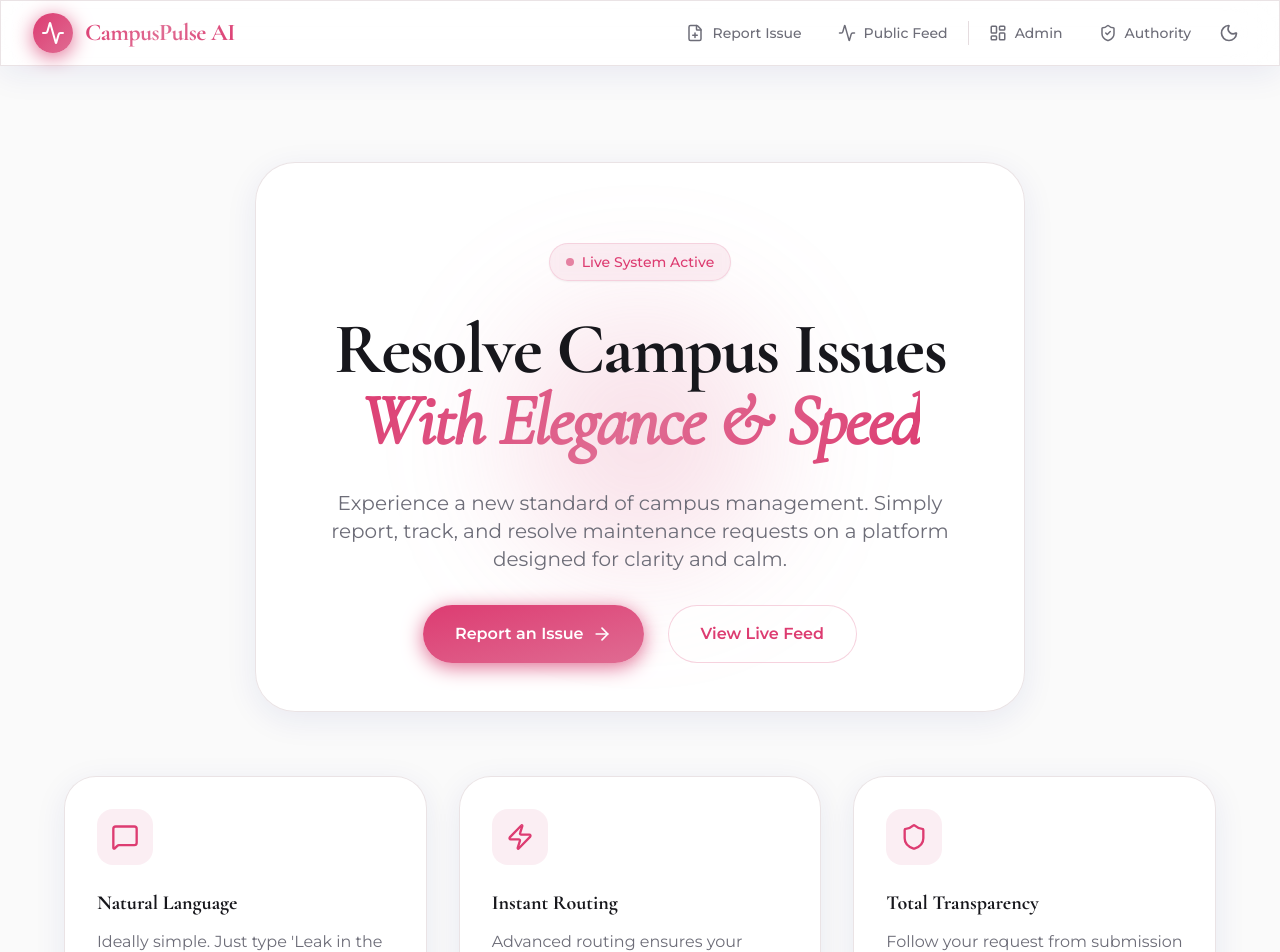
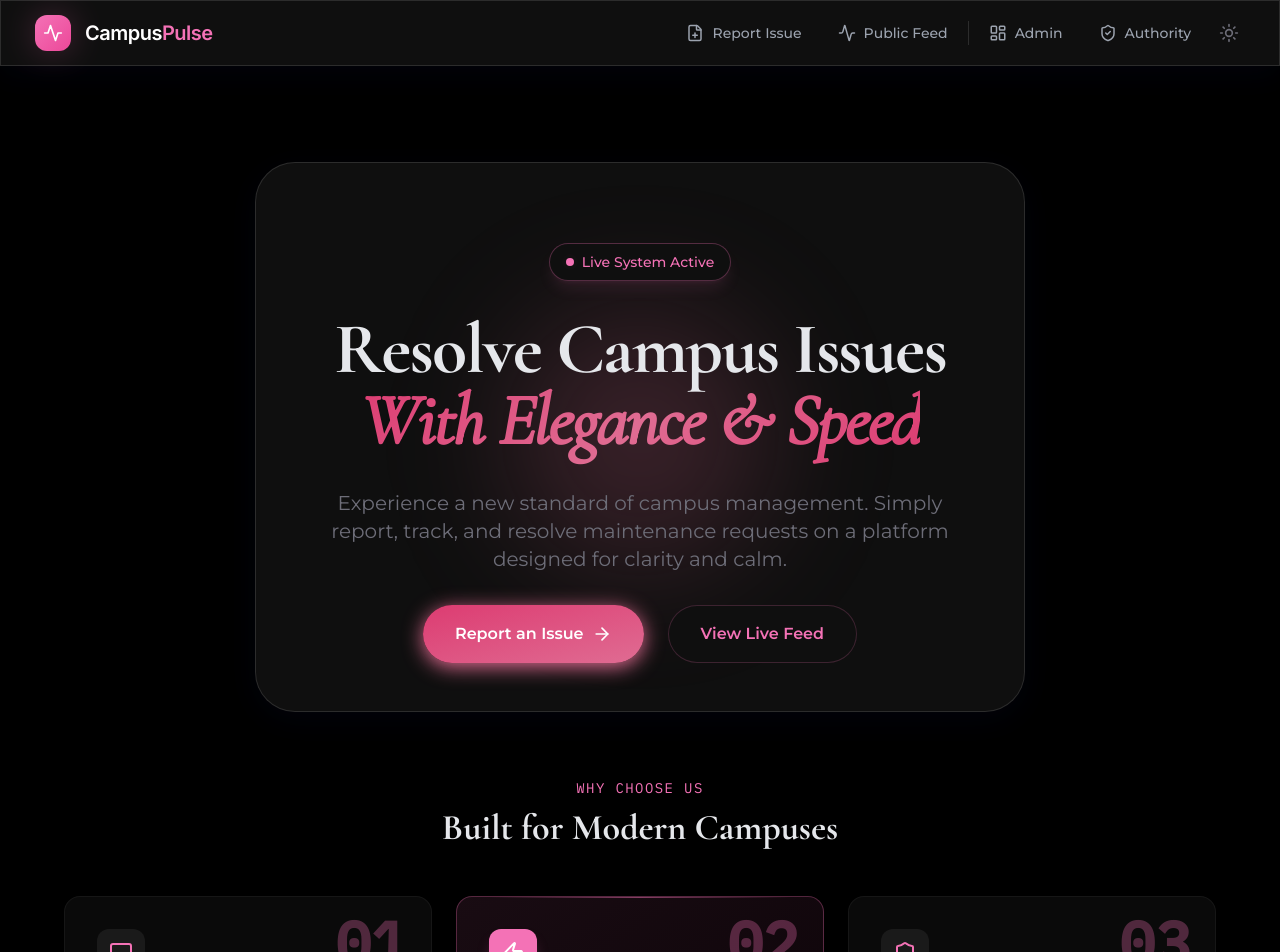
Before and after one commit to dietcokezerosugar/campuspulseai, a React (Vite) app: page / in a window 1280 px wide. Shown: the top 952 px of the page. Built offline with nearby package versions, Linux system fonts and the light colour scheme; no server answers.

Commit message:
feat: Add dark mode with pitch black theme and premium UI redesign

```diff
--- a/App.tsx
+++ b/App.tsx
@@ -12,11 +12,11 @@ const App: React.FC = () => {
   const [currentView, setCurrentView] = useState<ViewState>('landing');
   const [issues, setIssues] = useState<IssueReport[]>(MOCK_ISSUES);
   const [isDarkMode, setIsDarkMode] = useState<boolean>(() => {
-    // Check local storage or system preference on initial load
+    // Default to dark mode, only use light if explicitly set
     if (typeof window !== 'undefined') {
-      return localStorage.theme === 'dark' || (!('theme' in localStorage) && window.matchMedia('(prefers-color-scheme: dark)').matches);
+      return localStorage.theme !== 'light';
     }
-    return false;
+    return true;
   });
 
   // Apply theme class to HTML element
--- a/components/Layout.tsx
+++ b/components/Layout.tsx
@@ -22,8 +22,8 @@ export const Layout: React.FC<LayoutProps> = ({ children, currentView, setView,
       }}
       className={`flex items-center space-x-2 px-4 py-2 rounded-lg transition-all duration-200 font-medium text-sm
         ${currentView === view
-          ? 'bg-sakura text-white shadow-sakura scale-105'
-          : 'text-muted-foreground hover:bg-sakura-light/50 hover:text-sakura-dark hover:scale-105'
+          ? 'bg-[#F472B6] text-white shadow-lg'
+          : 'text-[#9CA3AF] hover:text-[#E5E7EB] hover:bg-white/5'
         }`}
     >
       <Icon size={18} />
@@ -32,17 +32,26 @@ export const Layout: React.FC<LayoutProps> = ({ children, currentView, setView,
   );
 
   return (
-    <div className="min-h-screen flex flex-col bg-background text-foreground transition-colors duration-300 relative">
+    <div className="min-h-screen flex flex-col bg-background dark:bg-black text-foreground transition-colors duration-300 relative">
       <SakuraParticles />
 
       {/* Header */}
       <header className="sticky top-0 z-50 glass-panel border-b border-border transition-colors duration-300">
         <div className="max-w-[1400px] mx-auto px-4 sm:px-6 lg:px-8 h-16 flex items-center justify-between">
           <div className="flex items-center space-x-3 cursor-pointer group" onClick={() => setView('landing')}>
-            <div className="bg-gradient-to-br from-sakura-dark to-sakura p-2 rounded-lg shadow-sakura group-hover:shadow-glow transition-all duration-300">
-              <Activity className="text-white h-6 w-6" />
+            {/* Logo Icon */}
+            <div className="relative flex items-center justify-center w-10 h-10">
+              <div className="absolute inset-0 bg-[#F472B6] rounded-xl opacity-20 group-hover:opacity-40 blur-lg transition-opacity duration-300"></div>
+              <div className="relative bg-gradient-to-br from-[#F472B6] to-[#EC4899] p-2 rounded-xl">
+                <svg className="h-5 w-5 text-white" viewBox="0 0 24 24" fill="none" stroke="currentColor" strokeWidth="2" strokeLinecap="round" strokeLinejoin="round">
+                  <path d="M22 12h-4l-3 9L9 3l-3 9H2" />
+                </svg>
+              </div>
             </div>
-            <span className="text-2xl font-display font-bold text-gradient-sakura tracking-tight">CampusPulse AI</span>
+            {/* Logo Text */}
+            <span className="text-xl font-semibold tracking-tight text-white" style={{ fontFamily: "'Inter', sans-serif" }}>
+              Campus<span className="text-[#F472B6]">Pulse</span>
+            </span>
           </div>
 
           {/* Desktop Nav */}
--- a/index.css
+++ b/index.css
@@ -3,6 +3,43 @@
   --sakura-main: 340 65% 65%;
   --sakura-dark: 340 70% 55%;
   --sakura-glow: 340 80% 75%;
+
+  /* Theme colors */
+  --background: 0 0% 98%;
+  --foreground: 240 10% 10%;
+  --border: 340 15% 88%;
+  --input: 340 15% 88%;
+}
+
+/* Dark mode theme colors - Custom Palette */
+.dark {
+  --background: 0 0% 0%;
+  /* #000000 - Pitch black */
+  --foreground: 220 13% 91%;
+  /* #E5E7EB - Primary text */
+  --border: 0 0% 100% / 0.12;
+  /* Glass border */
+  --input: 217 33% 17%;
+  /* #1F2937 - Elevated surface */
+
+  /* Card/Surface colors */
+  --card: 0 0% 6%;
+  /* #0F0F0F - Very dark gray for cards */
+  --card-foreground: 220 13% 91%;
+
+  /* Muted text */
+  --muted: 217 19% 27%;
+  /* #374151 */
+  --muted-foreground: 220 9% 46%;
+  /* #6B7280 */
+
+  /* Pink accent for dark mode */
+  --sakura-dark-accent: 330 86% 70%;
+  /* #F472B6 */
+  --sakura-dark-hover: 330 81% 60%;
+  /* #EC4899 */
+  --sakura-dark-glow: 330 86% 70% / 0.25;
+  /* Soft pink glow */
 }
 
 body {
@@ -11,6 +48,30 @@ body {
      but adding fallback here just in case */
   background-color: hsl(0 0% 98%);
   color: hsl(240 10% 10%);
+}
+
+/* Dark mode body styles */
+.dark body,
+html.dark body {
+  background-color: #000000;
+  /* Pitch black */
+  color: #E5E7EB;
+  /* Primary text */
+}
+
+/* Dark mode scrollbar */
+.dark ::-webkit-scrollbar-thumb {
+  background: #374151;
+  /* Muted background */
+}
+
+.dark ::-webkit-scrollbar-thumb:hover {
+  background: #4B5563;
+}
+
+.dark ::-webkit-scrollbar-track {
+  background: #0F0F0F;
+  /* Dark gray for cards */
 }
 
 .text-gradient-sakura {
@@ -34,8 +95,12 @@ body {
 }
 
 .dark .glass-panel {
-  background: hsla(240, 10%, 10%, 0.85);
-  border: 1px solid hsla(340, 15%, 88%, 0.2);
+  background: rgba(255, 255, 255, 0.06);
+  /* Glass background */
+  border: 1px solid rgba(255, 255, 255, 0.12);
+  /* Glass border */
+  backdrop-filter: blur(12px);
+  -webkit-backdrop-filter: blur(12px);
 }
 
 /* Custom Scrollbar */
--- a/index.html
+++ b/index.html
@@ -9,7 +9,7 @@
   <link rel="preconnect" href="https://fonts.googleapis.com">
   <link rel="preconnect" href="https://fonts.gstatic.com" crossorigin>
   <link
-    href="https://fonts.googleapis.com/css2?family=Cormorant+Garamond:ital,wght@0,300;0,400;0,500;0,600;0,700;1,400&family=IBM+Plex+Mono:wght@300;400;500&family=Montserrat:wght@300;400;500;600;700&display=swap"
+    href="https://fonts.googleapis.com/css2?family=Cormorant+Garamond:ital,wght@0,300;0,400;0,500;0,600;0,700;1,400&family=IBM+Plex+Mono:wght@300;400;500&family=Inter:wght@400;500;600;700&family=Montserrat:wght@300;400;500;600;700&display=swap"
     rel="stylesheet">
 
   <script src="https://cdn.tailwindcss.com"></script>
@@ -24,11 +24,11 @@
             mono: ['"IBM Plex Mono"', 'monospace'],
           },
           colors: {
-            border: 'hsl(340 15% 88%)',
-            input: 'hsl(340 15% 88%)',
+            border: 'hsl(var(--border, 340 15% 88%))',
+            input: 'hsl(var(--input, 340 15% 88%))',
             ring: 'hsl(340 65% 65%)',
-            background: 'hsl(0 0% 98%)',
-            foreground: 'hsl(240 10% 10%)',
+            background: 'hsl(var(--background, 0 0% 98%))',
+            foreground: 'hsl(var(--foreground, 240 10% 10%))',
             primary: {
               DEFAULT: 'hsl(340 65% 65%)',
               foreground: 'hsl(0 0% 100%)',
@@ -144,11 +144,6 @@
 <body
   class="bg-background text-foreground transition-colors duration-300 antialiased overflow-x-hidden selection:bg-sakura selection:text-white">
   <div id="root"></div>
-  <script>
-    // Enforcing Sakura Light Theme for consistency
-    document.documentElement.classList.remove('dark');
-    localStorage.theme = 'light';
-  </script>
   <script type="module" src="/index.tsx"></script>
 </body>
 
--- a/pages/Landing.tsx
+++ b/pages/Landing.tsx
@@ -9,12 +9,15 @@ interface LandingProps {
 export const Landing: React.FC<LandingProps> = ({ setView }) => {
   return (
     <div className="flex flex-col items-center justify-center space-y-16 py-16 animate-fade-in relative z-10">
-      <div className="text-center max-w-4xl space-y-8 glass-panel p-8 md:p-12 rounded-[2.5rem] relative overflow-hidden backdrop-blur-2xl bg-white/60 border border-white/40 shadow-xl">
+      <div className="text-center max-w-4xl space-y-8 glass-panel p-8 md:p-12 rounded-[2.5rem] relative overflow-hidden backdrop-blur-2xl bg-white/60 dark:bg-[#0A0A0A]/90 border border-white/40 dark:border-white/5 shadow-xl">
         {/* Decorative blur blob behind text */}
         <div className="absolute top-1/2 left-1/2 -translate-x-1/2 -translate-y-1/2 w-64 h-64 bg-sakura/20 rounded-full blur-3xl pointer-events-none -z-10"></div>
 
-        <div className="inline-flex items-center px-4 py-2 rounded-full bg-sakura-light/50 border border-sakura/20 text-sakura-dark text-sm font-medium mb-6 shadow-sm backdrop-blur-sm animate-fade-up" style={{ animationDelay: '0.1s' }}>
-          <span className="flex h-2 w-2 rounded-full bg-sakura mr-2 animate-pulse"></span>
+        <div className="inline-flex items-center px-4 py-2 rounded-full bg-[#0F0F0F] border border-[#F472B6]/30 text-[#F472B6] text-sm font-medium mb-6 shadow-lg shadow-[#F472B6]/10 animate-fade-up" style={{ animationDelay: '0.1s' }}>
+          <span className="relative flex h-2 w-2 mr-2">
+            <span className="animate-ping absolute inline-flex h-full w-full rounded-full bg-[#F472B6] opacity-75"></span>
+            <span className="relative inline-flex rounded-full h-2 w-2 bg-[#F472B6]"></span>
+          </span>
           Live System Active
         </div>
 
@@ -38,40 +41,76 @@ export const Landing: React.FC<LandingProps> = ({ setView }) => {
           </button>
           <button
             onClick={() => setView('feed')}
-            className="px-8 py-4 bg-white/80 backdrop-blur-md border border-sakura/30 hover:bg-sakura-light text-sakura-dark rounded-full font-semibold transition-all duration-300 hover:scale-105"
+            className="px-8 py-4 bg-white/80 dark:bg-[#0F0F0F] backdrop-blur-md border border-sakura/30 dark:border-[#F472B6]/20 hover:bg-sakura-light dark:hover:bg-[#1A1A1A] text-sakura-dark dark:text-[#F472B6] rounded-full font-semibold transition-all duration-300 hover:scale-105"
           >
             View Live Feed
           </button>
         </div>
       </div>
 
-      <div className="grid md:grid-cols-3 gap-8 w-full max-w-6xl mt-8 animate-fade-up" style={{ animationDelay: '0.6s' }}>
+      {/* Premium Feature Section */}
+      <div className="w-full max-w-6xl mt-16 animate-fade-up" style={{ animationDelay: '0.6s' }}>
+        <div className="text-center mb-12">
+          <span className="text-[#F472B6] font-mono text-sm tracking-widest uppercase">Why Choose Us</span>
+          <h2 className="text-3xl md:text-4xl font-display font-bold text-foreground dark:text-[#E5E7EB] mt-2">Built for Modern Campuses</h2>
+        </div>
+
+        <div className="grid md:grid-cols-3 gap-6">
           <FeatureCard
+            number="01"
             icon={MessageSquare}
             title="Natural Language"
-          desc="Ideally simple. Just type 'Leak in the library' and let AI handle the categorization."
+            desc="Just type 'Leak in the library' — our AI understands context, extracts location, and categorizes instantly."
           />
           <FeatureCard
+            number="02"
             icon={Zap}
             title="Instant Routing"
-          desc="Advanced routing ensures your request reaches the right team immediately."
+            desc="Smart routing algorithms ensure your request reaches the exact right team in under 2 seconds."
+            highlighted
           />
           <FeatureCard
+            number="03"
             icon={Shield}
             title="Total Transparency"
-          desc="Follow your request from submission to resolution with complete visibility."
+            desc="Real-time tracking from submission to resolution. Never wonder 'what's happening' again."
           />
+        </div>
       </div>
     </div>
   );
 };
 
-const FeatureCard = ({ icon: Icon, title, desc }: { icon: any, title: string, desc: string }) => (
-  <div className="glass-panel p-8 rounded-[2rem] hover:shadow-sakura transition-all duration-300 group hover:-translate-y-2">
-    <div className="w-14 h-14 bg-sakura-light/50 rounded-2xl flex items-center justify-center mb-6 group-hover:scale-110 transition-transform duration-300">
-      <Icon className="text-sakura-dark h-7 w-7" />
+const FeatureCard = ({ number, icon: Icon, title, desc, highlighted }: { number: string, icon: any, title: string, desc: string, highlighted?: boolean }) => (
+  <div className={`relative group p-8 rounded-2xl transition-all duration-500 overflow-hidden
+    ${highlighted
+      ? 'bg-gradient-to-br from-[#F472B6]/10 to-[#EC4899]/5 border border-[#F472B6]/30'
+      : 'bg-[#0A0A0A] border border-white/5 hover:border-[#F472B6]/20'
+    }`}>
+
+    {/* Gradient line accent */}
+    <div className={`absolute top-0 left-8 right-8 h-px bg-gradient-to-r from-transparent via-[#F472B6]/50 to-transparent
+      ${highlighted ? 'opacity-100' : 'opacity-0 group-hover:opacity-100'} transition-opacity duration-500`}></div>
+
+    {/* Number */}
+    <span className="text-[#F472B6]/30 font-mono text-6xl font-bold absolute top-4 right-6 select-none">{number}</span>
+
+    {/* Icon */}
+    <div className={`w-12 h-12 rounded-xl flex items-center justify-center mb-6 transition-all duration-300
+      ${highlighted
+        ? 'bg-[#F472B6] shadow-lg shadow-[#F472B6]/25'
+        : 'bg-[#1A1A1A] group-hover:bg-[#F472B6]/20'
+      }`}>
+      <Icon className={`h-6 w-6 ${highlighted ? 'text-white' : 'text-[#F472B6]'}`} />
     </div>
-    <h3 className="text-xl font-display font-bold text-foreground mb-3">{title}</h3>
-    <p className="text-muted-foreground leading-relaxed">{desc}</p>
+
+    {/* Content */}
+    <h3 className="text-xl font-bold text-[#E5E7EB] mb-3 tracking-tight">{title}</h3>
+    <p className="text-[#9CA3AF] leading-relaxed text-sm">{desc}</p>
+
+    {/* Bottom accent for highlighted */}
+    {highlighted && (
+      <div className="absolute bottom-0 left-0 right-0 h-1 bg-gradient-to-r from-[#F472B6] to-[#EC4899]"></div>
+    )}
   </div>
 );
```
Also changed, not shown: pages/AdminDashboard.tsx (+25 -25 lines), pages/IssueFeed.tsx (+19 -22 lines), pages/ReportIssue.tsx (+11 -14 lines). Lines whose indentation alone changed are shown as unchanged.
